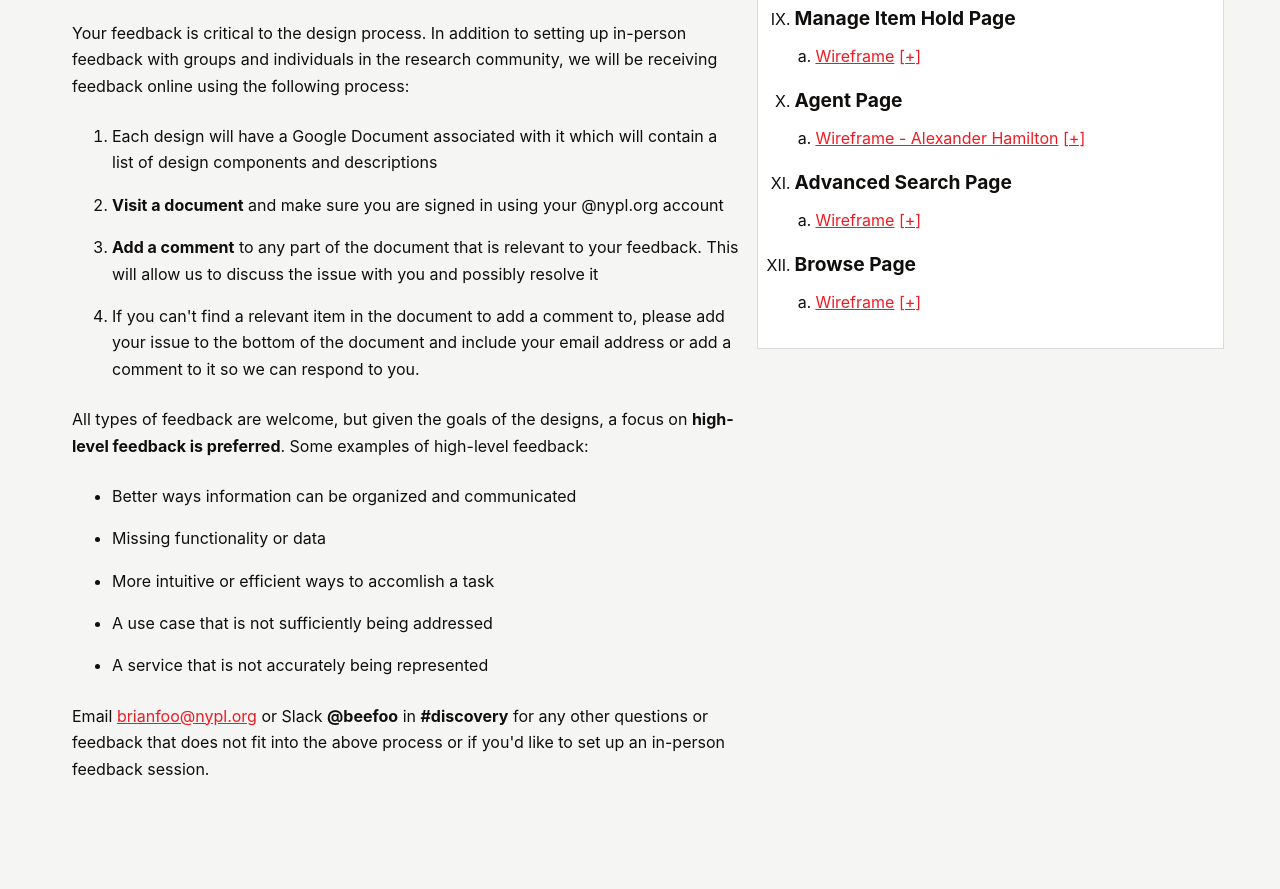
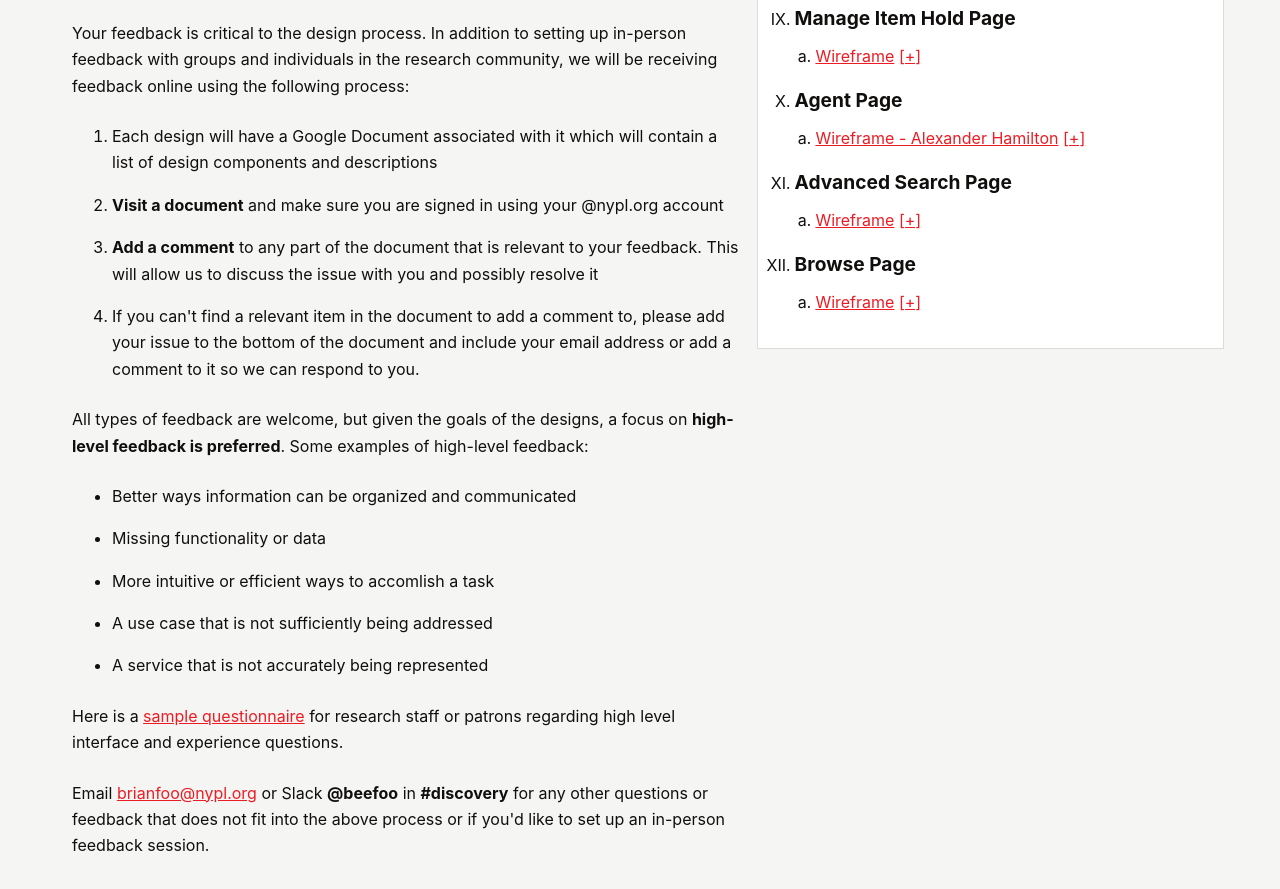
Before and after one commit to NYPL-discovery/discovery-designs, a website: page index.html in a window 1280 px wide. Shown: the part 951-1840 px from the top of the page. Drawn offline with Linux system fonts and the light colour scheme.

Commit message:
add link to questionnaire

```diff
--- a/index.html
+++ b/index.html
@@ -50,6 +50,8 @@
         <li>A use case that is not sufficiently being addressed</li>
         <li>A service that is not accurately being represented</li>
       </ul>
+
+      <p>Here is a <a href="https://docs.google.com/a/nypl.org/document/d/1AiWj19bijlc1Yl4xpcwJ81QZFTi9JTbODpSkjuuqG8g/edit?usp=sharing">sample questionnaire</a> for research staff or patrons regarding high level interface and experience questions.</p>
 
       <p>Email <a href="mailto:brianfoo@nypl.org">brianfoo@nypl.org</a> or Slack <strong>@beefoo</strong> in <strong>#discovery</strong> for any other questions or feedback that does not fit into the above process or if you'd like to set up an in-person feedback session.</p>
 
```
